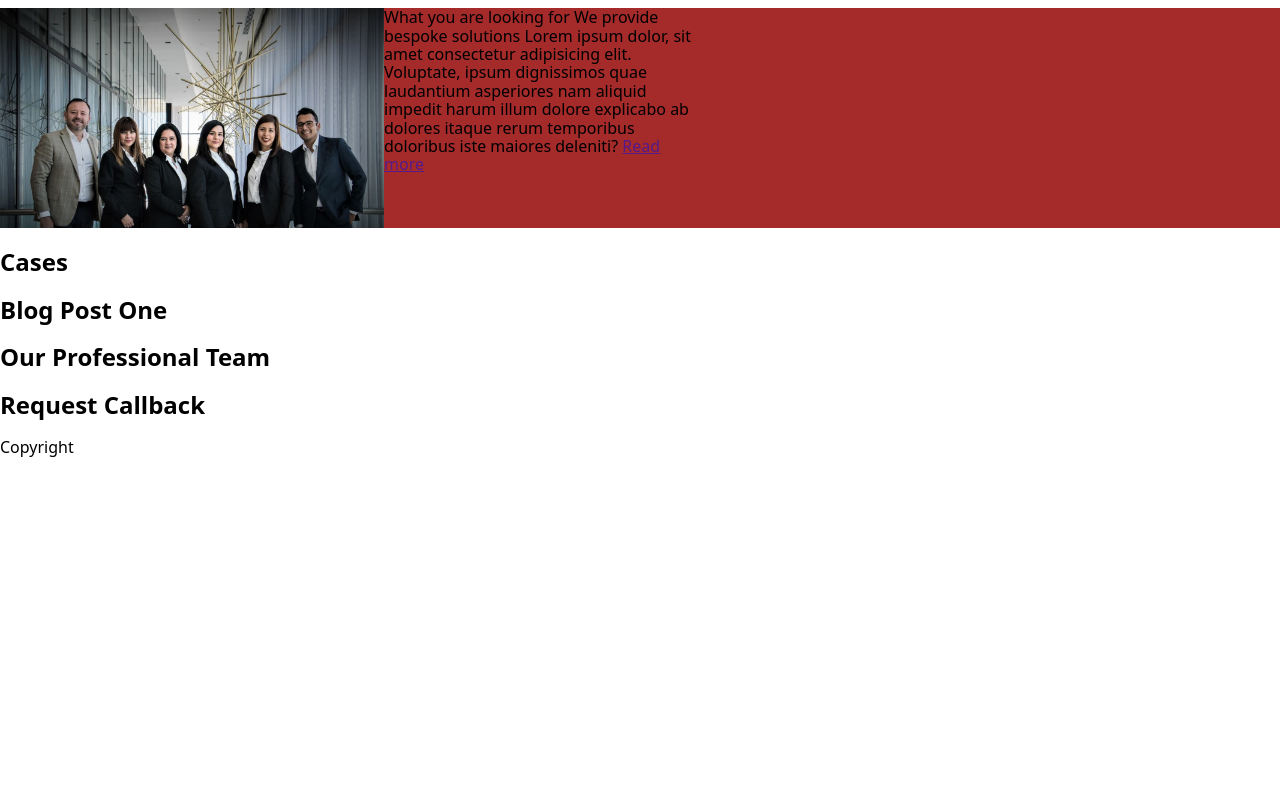
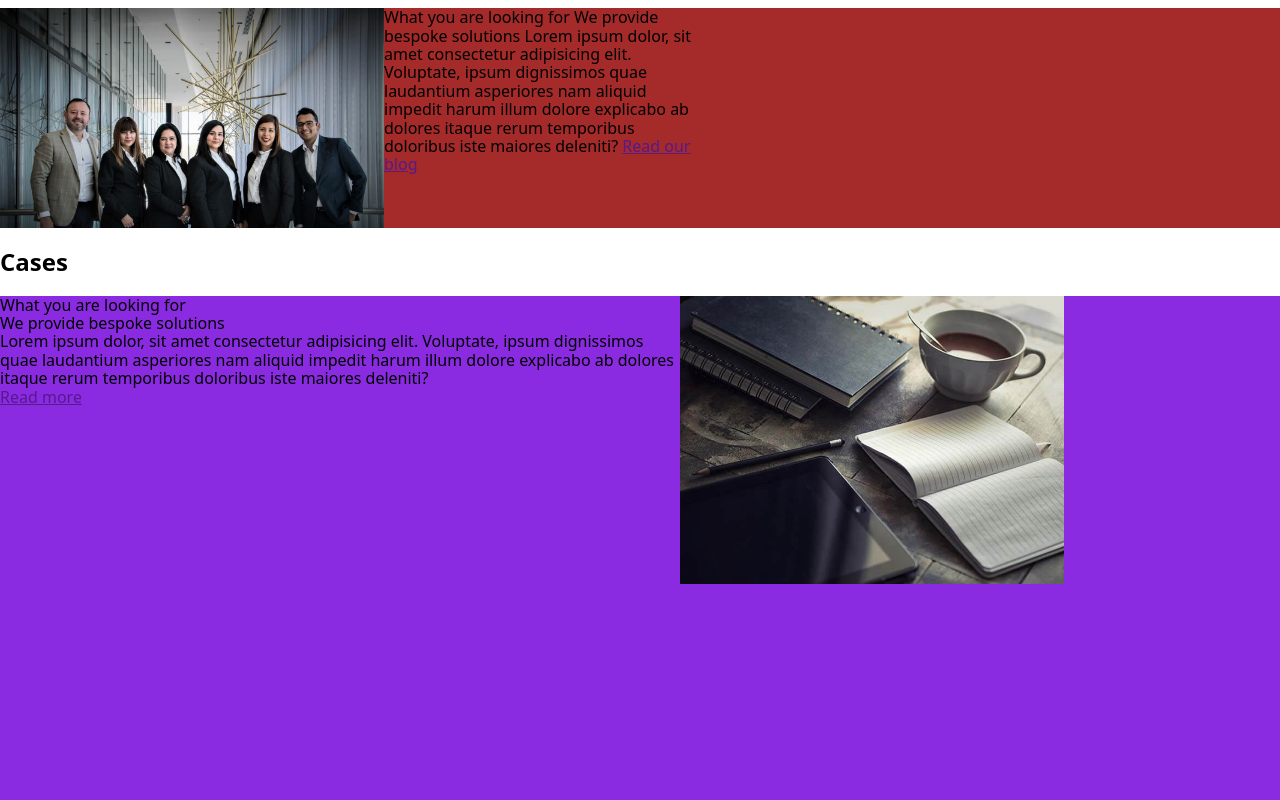
Before and after one commit to vognuk/task-goweb-landing, a website built with Parcel: page src/index.html in a window 1280 px wide. Shown: the part 720-1520 px from the top of the page. Before the commit the page ends 1178 px from the top, so only its background shows below. Built offline with nearby package versions, Linux system fonts and the light colour scheme.

Commit message:
Blog draft

```diff
--- a/src/partials/about.html
+++ b/src/partials/about.html
@@ -1,9 +1,9 @@
 <section class="about">
     <div class="about__photo"></div>
     <div class="about__text">
-        <span class="about__text-main">What you are looking for</span>
+        <span class="about__text-date">What you are looking for</span>
         <span class="about__text-heading"> We provide bespoke solutions</span>
         <span class="about__text-question">Lorem ipsum dolor, sit amet consectetur adipisicing elit. Voluptate, ipsum dignissimos quae laudantium asperiores nam aliquid impedit harum illum dolore explicabo ab dolores itaque rerum temporibus doloribus iste maiores deleniti?</span>
-        <a href="">Read more</a>
+        <a href="">Read our blog</a>
     </div>
 </section>
--- a/src/partials/blog.html
+++ b/src/partials/blog.html
@@ -1,3 +1,9 @@
-<article>
-    <h2>Blog Post One</h2>
+<article class="blog">
+   <div class="blog__text">
+        <span class="blog__text-main">What you are looking for</span>
+        <span class="blog__text-heading"> We provide bespoke solutions</span>
+        <span class="blog__text-question">Lorem ipsum dolor, sit amet consectetur adipisicing elit. Voluptate, ipsum dignissimos quae laudantium asperiores nam aliquid impedit harum illum dolore explicabo ab dolores itaque rerum temporibus doloribus iste maiores deleniti?</span>
+        <a href="">Read more</a>
+    </div>
+    <div class="blog__photo"></div>
 </article>
--- a/src/sass/layouts/_blog.scss
+++ b/src/sass/layouts/_blog.scss
@@ -0,0 +1,58 @@
+.blog {
+    display: flex;
+    flex-direction: row;
+    margin: 0px auto;
+    @media screen and (min-width: $tablet-size) {
+        flex-direction: row;
+        min-width: 768px;
+        background-color: blueviolet;
+    }
+    @media screen and (min-width: $desktop-size) {
+        flex-direction: row;
+        width: 1360px;
+    }
+  }
+
+.blog__photo {
+    width: 320px;
+    height: 220px;
+
+    background-image: url(../images//images/home/blog.jpg);
+    background-repeat: no-repeat;
+    background-size: 100%;
+
+    @media screen and (min-width: $tablet-size) {
+        width: 384px;
+        height: 764px;
+
+        background-image: url(../images/images/home/blog@2x.jpg);
+        // margin-bottom: 30px;
+
+        @media screen and (min-device-pixel-ratio: 2),
+            screen and (min-resolution: 192dpi),
+            screen and (min-resolution: 2dppx) {
+            background-image: url(../images/images/home/blog@2x.jpg);
+        }
+        }
+
+        @media screen and (min-width: $desktop-size) {
+        width: 680px;
+        height: 460px;
+
+        background-image: url(../images/images/home/blog@2x.jpg);
+        margin-right: 30px;
+        margin-bottom: 0;
+
+        @media screen and (min-device-pixel-ratio: 2),
+            screen and (min-resolution: 192dpi),
+            screen and (min-resolution: 2dppx) {
+            background-image: url(../images/images/home/blog@2x.jpg);
+        }
+    }
+}
+
+.blog__text {
+    display: flex;
+    flex-direction: column;
+    width: 680px;
+}
```
Also changed, not shown: src/sass/layouts/_about.scss (+4 -4 lines).
